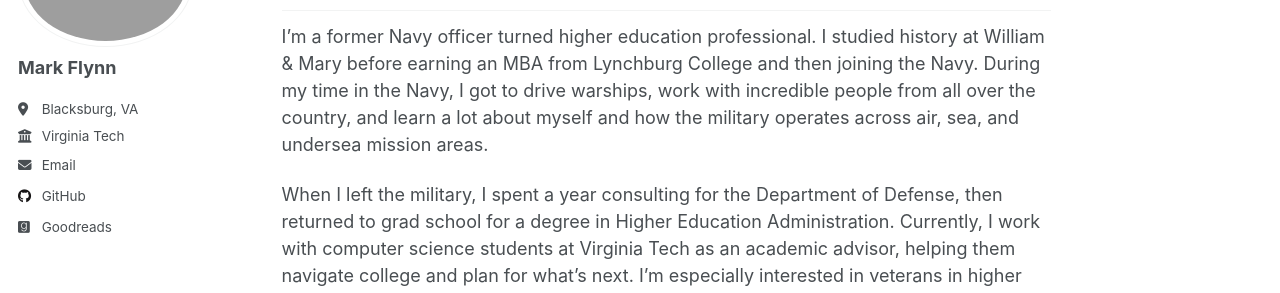
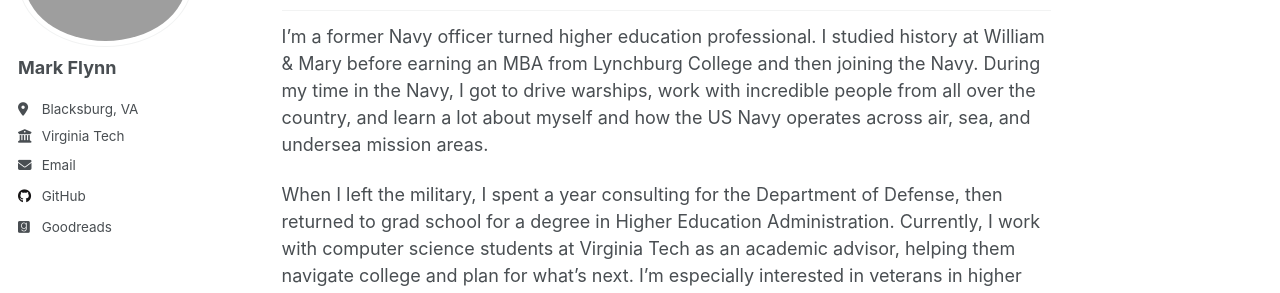
Before and after one commit to markbflynn/markbflynn.github.io, a Jekyll site: the page built from _pages/about.md, in a window 1280 px wide and 1011 px high. Shown: the part 186-479 px from the top of the window. Built offline with Jekyll 4.4.1, drawn with Linux system fonts in a browser that asks for light colours; a script that is not in the unit is left out.

Commit message:
Update about.md

```diff
--- a/_pages/about.md
+++ b/_pages/about.md
@@ -9,7 +9,7 @@
 
 ## About Me
 
-I’m a former Navy officer turned higher education professional. I studied history at William & Mary before earning an MBA from Lynchburg College and then joining the Navy. During my time in the Navy, I got to drive warships, work with incredible people from all over the country, and learn a lot about myself and how the military operates across air, sea, and undersea mission areas.
+I’m a former Navy officer turned higher education professional. I studied history at William & Mary before earning an MBA from Lynchburg College and then joining the Navy. During my time in the Navy, I got to drive warships, work with incredible people from all over the country, and learn a lot about myself and how the US Navy operates across air, sea, and undersea mission areas.
 
 When I left the military, I spent a year consulting for the Department of Defense, then returned to grad school for a degree in Higher Education Administration. Currently, I work with computer science students at Virginia Tech as an academic advisor, helping them navigate college and plan for what’s next. I’m especially interested in veterans in higher education, the evolving relationship between education policy and government, and why the gender gap in education attainment keeps growing.
 
```
